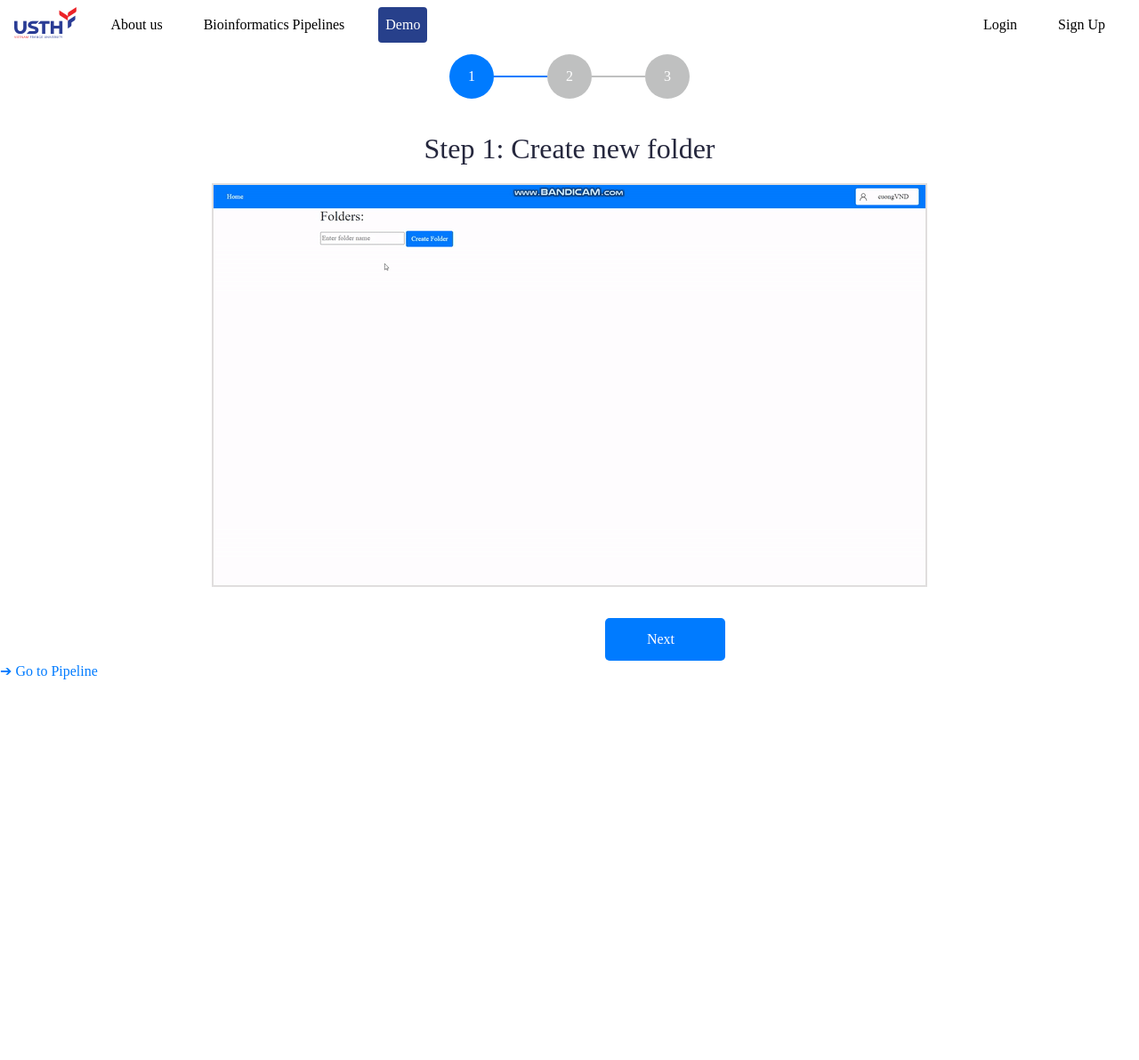
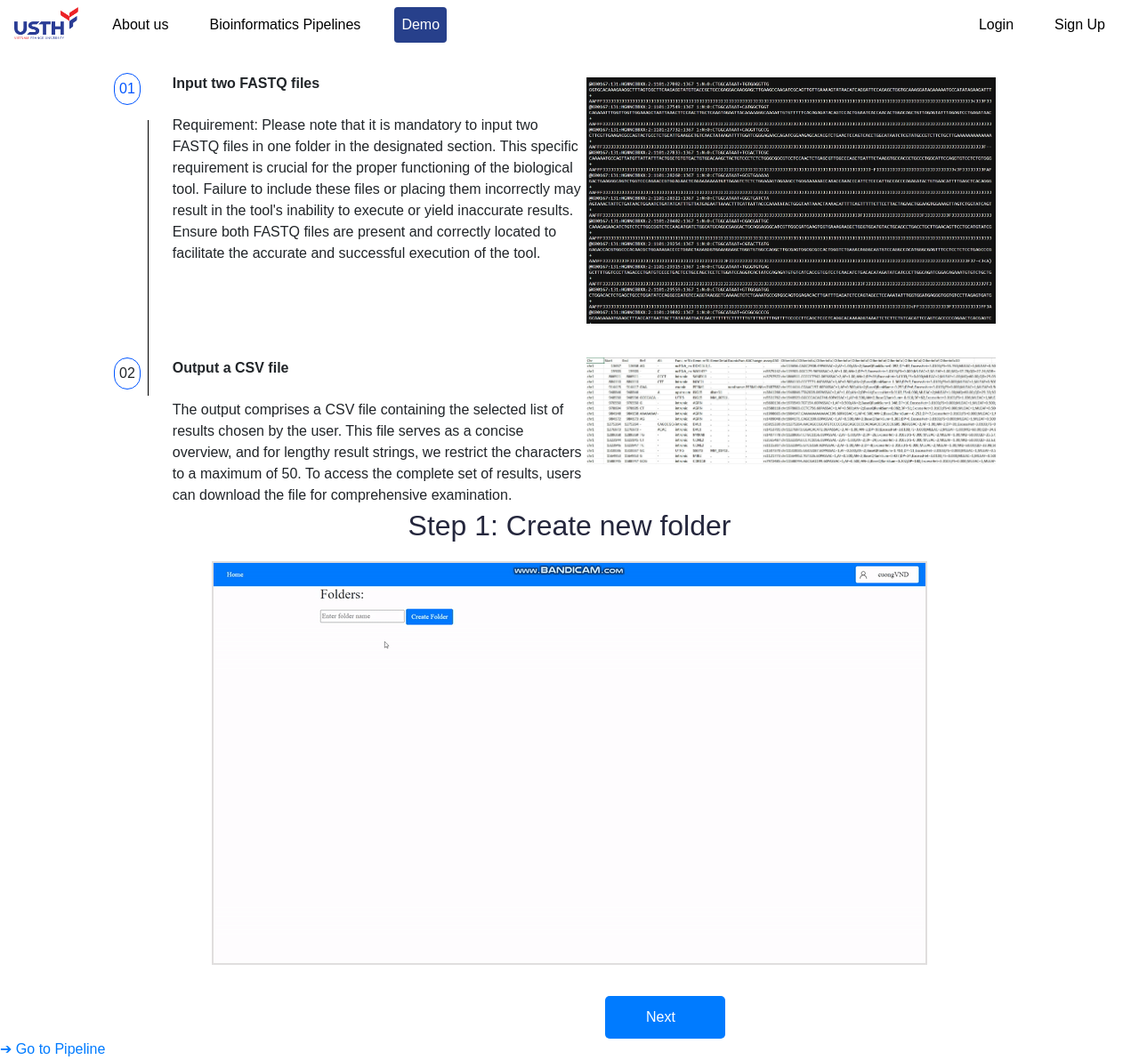
Before and after one commit to larycoder/Limb-Bone-Abnormality, a Flask app: page /demo in a window 1280 px wide. Shown: the whole page at 89% size. Before the commit the page ends 764 px from the top, so only its background shows below. Run offline with Flask 3, Linux system fonts and the light colour scheme; some libraries are stand-ins or nearby versions.

Commit message:
Demo page

```diff
--- a/app.py
+++ b/app.py
@@ -27,7 +27,7 @@ def start():
     return redirect(url_for('homepage'))
 @app.route('/demo')
 def demo():
-    return render_template('upload_3circles.html')
+    return render_template('demo.html')
 @app.route('/pipeline')
 def pipeline():
     return render_template('pipeline.html')
--- a/static/upload_3circles.css
+++ b/static/demo.css
@@ -6,78 +6,92 @@
     --header-clr: #25273d;
     --next-btn-hover: #0044ff;
     --back-btn-hover: #8b8c8c;
+    --before: #0055FF;
+}
+.input{
+    display: flex;
+    gap: 20px;
 }
 
-* {
-    margin: 0;
-    padding: 0;
-    box-sizing: border-box;
-    list-style: none;
-    outline: none;
-    font-family: "Source Sans Pro";
+.input .step_1{
+    color: var(--before);
+    border-radius: 15px;
+    border: 1px solid var(--before);
+    padding: 5px;
+    height: fit-content;
 }
 
-body {
-    color: var(--text-clr);
-    font-size: 16px;
-    position: relative;
+.input::before{
+    content: "";
+    position: absolute;
+    border-left: 1px solid black;
+    height: 310px;
+    left: 166px;
+    top: 135px;
 }
 
-.header {
-
-    display: flex;
-    justify-content: center;
+.input .text{
+    width: 45%;
+}
+.input .title{
+    position: relative;
+    left: 16px;
 }
 
-.header ul {
-    display: flex;
+.input .content{
+    margin-top: 5%;
+    width: 100%;
+    position: relative;
+    left: 16px;
 }
 
-.header ul li {
-    margin-right: 50px;
-    position: relative;
+.input .img{
+    margin-top: 5px;
+    width: 45%;
+}
+.img img{
+    width: 100%;
 }
 
-.header ul li:last-child {
-    margin-right: 0;
+.output{
+    position: relative;
+    top: 38px;
+    display: flex;
+    gap: 20px;
 }
 
-.header ul li:before {
-    content: "";
-    position: absolute;
-    top: 40%;
-    transform: translateY(-50%);
-    left: 55px;
-    width: 100%;
-    height: 2px;
-    background: var(--secondary);
+.output .step_2{
+    border-radius: 15px;
+    border: 1px solid var(--before);
+    padding: 5px;
+    height: fit-content;
 }
 
-.header ul li:last-child:before {
-    display: none;
+.output .text{
+    width: 45%;
+}
+.output .title{
+    position: relative;
+    left: 16px;
 }
 
-.header ul li div {
-    padding: 5px;
-    border-radius: 50%;
+.output .content{
+    margin-top: 5%;
+    width: 100%;
+    position: relative;
+    left: 16px;
 }
 
-.header ul li p {
-    width: 50px;
-    height: 50px;
-    background: var(--secondary);
-    color: var(--white);
-    text-align: center;
-    line-height: 50px;
-    border-radius: 50%;
+.output .img{
+    width: 45%;
 }
-
-.header ul li.active:before {
-    background: var(--primary);
+.img img{
+    width: 100%;
 }
-
-.header ul li.active p {
-    background: var(--primary);
+.header{
+    margin: 2% 10%;
+    display: flex;
+    flex-direction: column;
 }
 
 .form_wrap {
--- /dev/null
+++ b/templates/demo.html
@@ -0,0 +1,76 @@
+{% extends 'base.html' %}
+{% block title %}PineLine{% endblock %}
+{% block content %}
+<link rel="stylesheet" href="../static/demo.css">
+    <div class="header">
+        <div class="input">
+            <span class="step_1">01</span>
+            <div class="text">
+                <span class="title"><b>Input two FASTQ files</b></span>
+                <p class="content">Requirement: Please note that it is mandatory to input two FASTQ files in one folder in the designated section. This specific requirement is crucial for the
+                    proper functioning of the biological tool. Failure to include these files or placing them incorrectly may result in the tool's inability to execute or yield
+                    inaccurate results. Ensure both FASTQ files are present and correctly located to facilitate the accurate and successful execution of the tool.</p>
+            </div>
+            <div class="img">
+                <img src="../static/images/input.jpg" alt="Input file fastq" class="input_img">
+            </div>
+        </div>
+        <div class="output">
+            <span class="step_2">02</span>
+            <div class="text">
+                <span class="title"><b>Output a CSV file </b></span>
+                <p class="content">The output comprises a CSV file containing the selected list of results chosen by the user. This file serves as a concise overview, and for
+                    lengthy result strings, we restrict the characters to a maximum of 50. To access the complete set of results, users can download the file for comprehensive
+                    examination.</p>
+            </div>
+            <div class="img">
+                <img src="../static/images/output.jpg" alt="Input file fastq" class="input_img">
+            </div>
+        </div>
+    </div>
+    <div class="form_wrap">
+        <div class="form_1 data_info">
+                <h2>Step 1: Create new folder</h2>
+                <div class="vid">
+                    <img src="/static/Vid demo/Step_1-ezgif.com-video-to-gif-converter.gif" alt="">
+
+                </div>
+
+
+            </div>
+            <div class="form_2 data_info">
+                <h2>Step 2: Upload file fastq</h2>
+                <div class="vid">
+
+                    <img src="/static/Vid demo/Step_2-ezgif.com-video-to-gif-converter.gif" alt="">
+                </div>
+            </div>
+            <div class="form_3 data_info">
+                <h2>Step 3: Execute file fastq</h2>
+                <div class="vid">
+                    <img src="/static/Vid demo/Step_3-ezgif.com-video-to-gif-converter.gif" alt="">
+
+                </div>
+        </div>
+    </div>
+    <div class="btns_wrap">
+        <div class="common_btns form_1_btns">
+            <button type="button" class="btn_next">Next <span class="icon"><ion-icon
+                        name="arrow-forward-sharp"></ion-icon></span></button>
+        </div>
+        <div class="common_btns form_2_btns">
+            <button type="button" class="btn_back"><span class="icon"><ion-icon
+                        name="arrow-back-sharp"></ion-icon></span>Back</button>
+            <button type="button" class="btn_next">Next <span class="icon"><ion-icon
+                        name="arrow-forward-sharp"></ion-icon></span></button>
+        </div>
+        <div class="common_btns form_3_btns">
+            <button type="button" class="btn_back"><span class="icon"><ion-icon
+                        name="arrow-back-sharp"></ion-icon></span>Back</button>
+            <button type="button" class="btn_done">Done</button>
+        </div>
+    </div>
+
+<a href="{{url_for('pipeline')}}" class="arrow" id="pipeline">&#10132; Go to Pipeline</a>
+<script src="../static/demo.js"></script>
+{% endblock %}
--- a/templates/upload_3circles.html
+++ /dev/null
@@ -1,132 +0,0 @@
-{% extends 'base.html' %}
-{% block title %}PineLine{% endblock %}
-{% block content %}
-<link rel="stylesheet" href="../static/upload_3circles.css">
-    <div class="header">
-        <ul>
-            <li class="active form_1_progessbar">
-                <div>
-                    <p>1</p>
-                </div>
-            </li>
-            <li class="form_2_progessbar">
-                <div>
-                    <p>2</p>
-                </div>
-            </li>
-            <li class="form_3_progessbar">
-                <div>
-                    <p>3</p>
-                </div>
-            </li>
-        </ul>
-    </div>
-    <div class="form_wrap">
-        <div class="form_1 data_info">
-                <h2>Step 1: Create new folder</h2>
-                <div class="vid">
-                    <img src="/static/Vid demo/Step_1-ezgif.com-video-to-gif-converter.gif" alt="">
-
-                </div>
-
-
-            </div>
-            <div class="form_2 data_info">
-                <h2>Step 2: Upload file fastq</h2>
-                <div class="vid">
-
-                    <img src="/static/Vid demo/Step_2-ezgif.com-video-to-gif-converter.gif" alt="">
-                </div>
-            </div>
-            <div class="form_3 data_info">
-                <h2>Step 3: Execute file fastq</h2>
-                <div class="vid">
-                    <img src="/static/Vid demo/Step_3-ezgif.com-video-to-gif-converter.gif" alt="">
-
-                </div>
-        </div>
-    </div>
-    <div class="btns_wrap">
-        <div class="common_btns form_1_btns">
-            <button type="button" class="btn_next">Next <span class="icon"><ion-icon
-                        name="arrow-forward-sharp"></ion-icon></span></button>
-        </div>
-        <div class="common_btns form_2_btns">
-            <button type="button" class="btn_back"><span class="icon"><ion-icon
-                        name="arrow-back-sharp"></ion-icon></span>Back</button>
-            <button type="button" class="btn_next">Next <span class="icon"><ion-icon
-                        name="arrow-forward-sharp"></ion-icon></span></button>
-        </div>
-        <div class="common_btns form_3_btns">
-            <button type="button" class="btn_back"><span class="icon"><ion-icon
-                        name="arrow-back-sharp"></ion-icon></span>Back</button>
-            <button type="button" class="btn_done">Done</button>
-        </div>
-    </div>
-
-
-<script>
-    var form_1 = document.querySelector(".form_1");
-    var form_2 = document.querySelector(".form_2");
-    var form_3 = document.querySelector(".form_3");
-
-    var form_1_btns = document.querySelector(".form_1_btns");
-    var form_2_btns = document.querySelector(".form_2_btns");
-    var form_3_btns = document.querySelector(".form_3_btns");
-
-
-    var form_1_next_btn = document.querySelector(".form_1_btns .btn_next");
-    var form_2_back_btn = document.querySelector(".form_2_btns .btn_back");
-    var form_2_next_btn = document.querySelector(".form_2_btns .btn_next");
-    var form_3_back_btn = document.querySelector(".form_3_btns .btn_back");
-
-    var form_2_progessbar = document.querySelector(".form_2_progessbar");
-    var form_3_progessbar = document.querySelector(".form_3_progessbar");
-
-    form_1_next_btn.addEventListener("click", function () {
-        form_1.style.display = "none";
-        form_2.style.display = "block";
-
-        form_1_btns.style.display = "none";
-        form_2_btns.style.display = "flex";
-
-        form_2_progessbar.classList.add("active");
-    });
-
-    form_2_back_btn.addEventListener("click", function () {
-        form_1.style.display = "block";
-        form_2.style.display = "none";
-
-        form_1_btns.style.display = "flex";
-        form_2_btns.style.display = "none";
-
-        form_2_progessbar.classList.remove("active");
-    });
-
-    form_2_next_btn.addEventListener("click", function () {
-        form_2.style.display = "none";
-        form_3.style.display = "block";
-
-        form_3_btns.style.display = "flex";
-        form_2_btns.style.display = "none";
-
-        form_3_progessbar.classList.add("active");
-    });
-
-    form_3_back_btn.addEventListener("click", function () {
-        form_2.style.display = "block";
-        form_3.style.display = "none";
-
-        form_3_btns.style.display = "none";
-        form_2_btns.style.display = "flex";
-
-        form_3_progessbar.classList.remove("active");
-    });
-
-
-</script>
-
-<a href="{{url_for('pipeline')}}" class="arrow" id="pipeline">&#10132; Go to Pipeline</a>
-
-
-{% endblock %}
```
Also changed, not shown: static/demo.js (added, +56 -0 lines), static/images/input.jpg (added), static/images/output.jpg (added).
